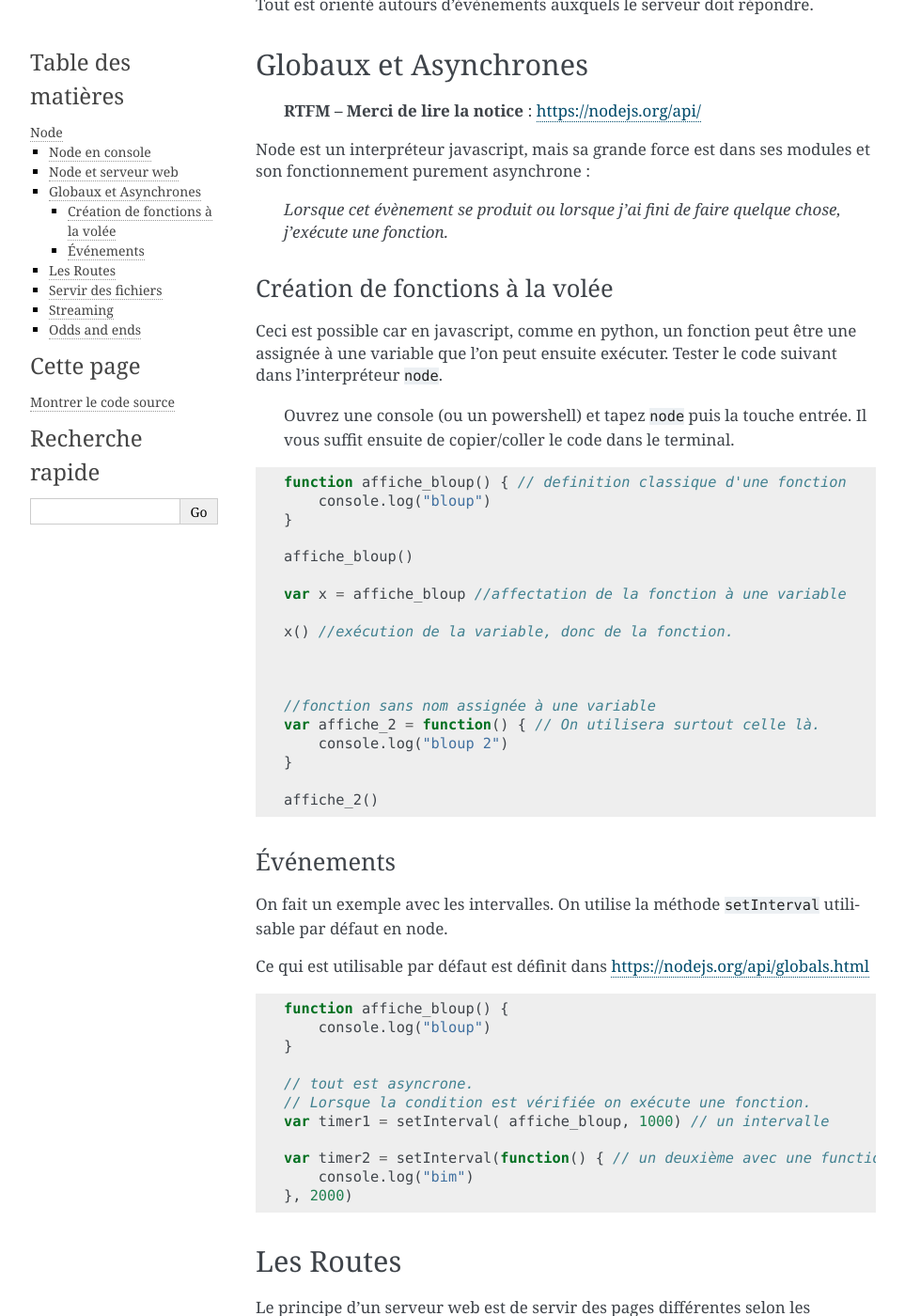
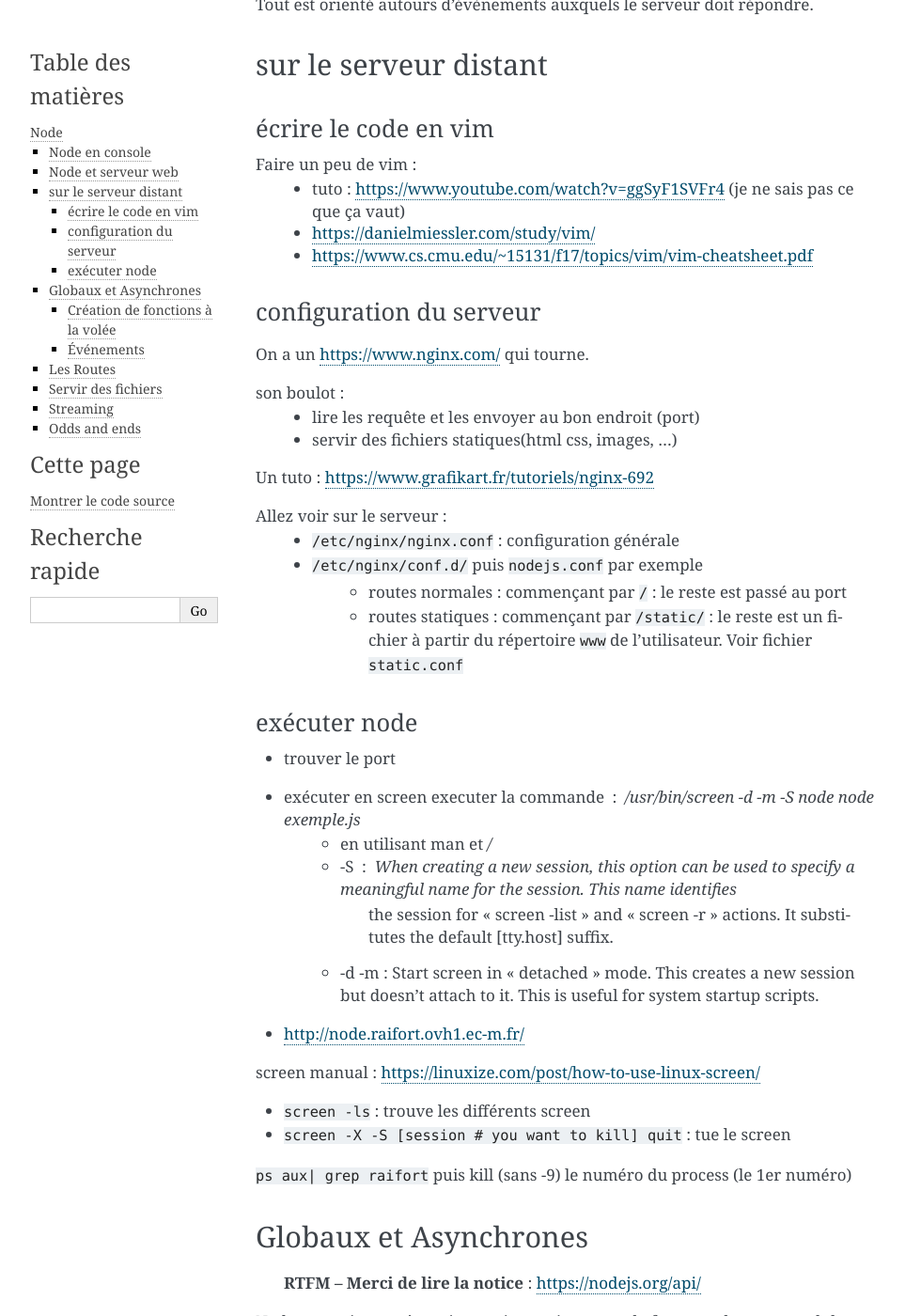
Before and after one commit to FrancoisBrucker/web_serveur, a Sphinx documentation site: the page built from source/cours_2_1_node.rst, in a window 1280 px wide and 1400 px high, scrolled down 1941 px. Shown: the whole window at 94% size, without its empty margins (148-1111 px from the left). Built offline with Sphinx 7.4.7, drawn with Linux system fonts in a browser that asks for light colours; some of the changed text lies outside the part shown.

Commit message:
add serveur

```diff
--- a/source/cours_2_1_node.rst
+++ b/source/cours_2_1_node.rst
@@ -71,6 +71,57 @@ Détails, en utilisant la `documentation <https://nodejs.org/en/docs/>`_ de node
 
 
 Tout est orienté autours d'évènements auxquels le serveur doit répondre.
+
+
+sur le serveur distant
+======================
+
+écrire le code en vim
+---------------------
+
+
+Faire un peu de vim :
+    * tuto : https://www.youtube.com/watch?v=ggSyF1SVFr4 (je ne sais pas ce que ça vaut)
+    * https://danielmiessler.com/study/vim/
+    * https://www.cs.cmu.edu/~15131/f17/topics/vim/vim-cheatsheet.pdf
+
+
+configuration du serveur
+------------------------
+
+On a un https://www.nginx.com/ qui tourne.
+
+son boulot :
+    * lire les requête et les envoyer au bon endroit (port)
+    * servir des fichiers statiques(html css, images, ...)
+
+Un tuto : https://www.grafikart.fr/tutoriels/nginx-692
+
+Allez voir sur le serveur :
+    * :code:`/etc/nginx/nginx.conf` : configuration générale
+    * :code:`/etc/nginx/conf.d/` puis :code:`nodejs.conf` par exemple
+        * routes normales : commençant par :code:`/` : le reste est passé au port
+        * routes statiques : commençant par :code:`/static/` : le reste est un fichier à partir du répertoire :code:`www` de l'utilisateur. Voir fichier :code:`static.conf`
+
+exécuter node
+-------------
+
+
+* trouver le port
+* exécuter en screen executer la commande : `/usr/bin/screen -d -m -S node node exemple.js`
+    * en utilisant man et `/`
+    * -S : When creating a new session, this option can be used to specify a meaningful name for the session. This name  identifies
+            the session for "screen -list" and "screen -r" actions. It substitutes the default [tty.host] suffix.
+    * -d -m :  Start  screen  in  "detached"  mode.  This  creates a new session but doesn't attach to it. This is useful for system startup scripts.
+* http://node.raifort.ovh1.ec-m.fr/
+
+screen manual : https://linuxize.com/post/how-to-use-linux-screen/
+
+* :code:`screen -ls` : trouve les différents screen
+* :code:`screen -X -S [session # you want to kill] quit` : tue le screen
+
+:code:`ps aux| grep raifort` puis kill (sans -9) le numéro du process (le 1er numéro)
+
 
 Globaux et Asynchrones
 ======================
@@ -168,11 +219,21 @@ Avant de passer à un framework permettant de le faire, voyons comment faire en
 	console.log("c'est parti")
 
 
+.. code-block:: sh
+    node routes.js
+
+Le serveur précédent est instalé sur le port 3000 de localhost répond à trois routes :
+    * http://localhost:3000/
+    * http://localhost:3000/home
+    * http://localhost:3000/contact
+
 Dans la partie suivante, on utilisera le framework *express* pour gérer tout cela de façon un peu plus élégante.
 
 
 Servir des fichiers
 ===================
+
+On simule
 
 
 .. code-block:: javascript
```
